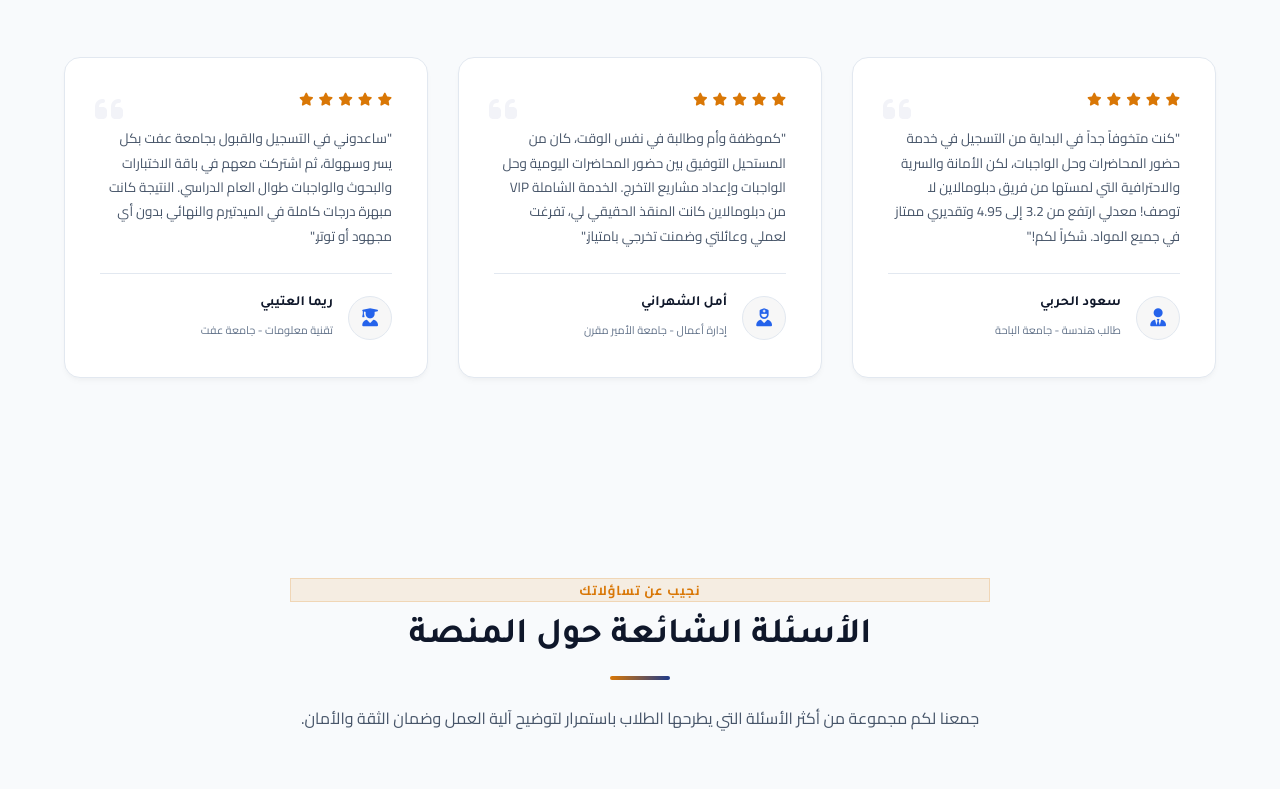
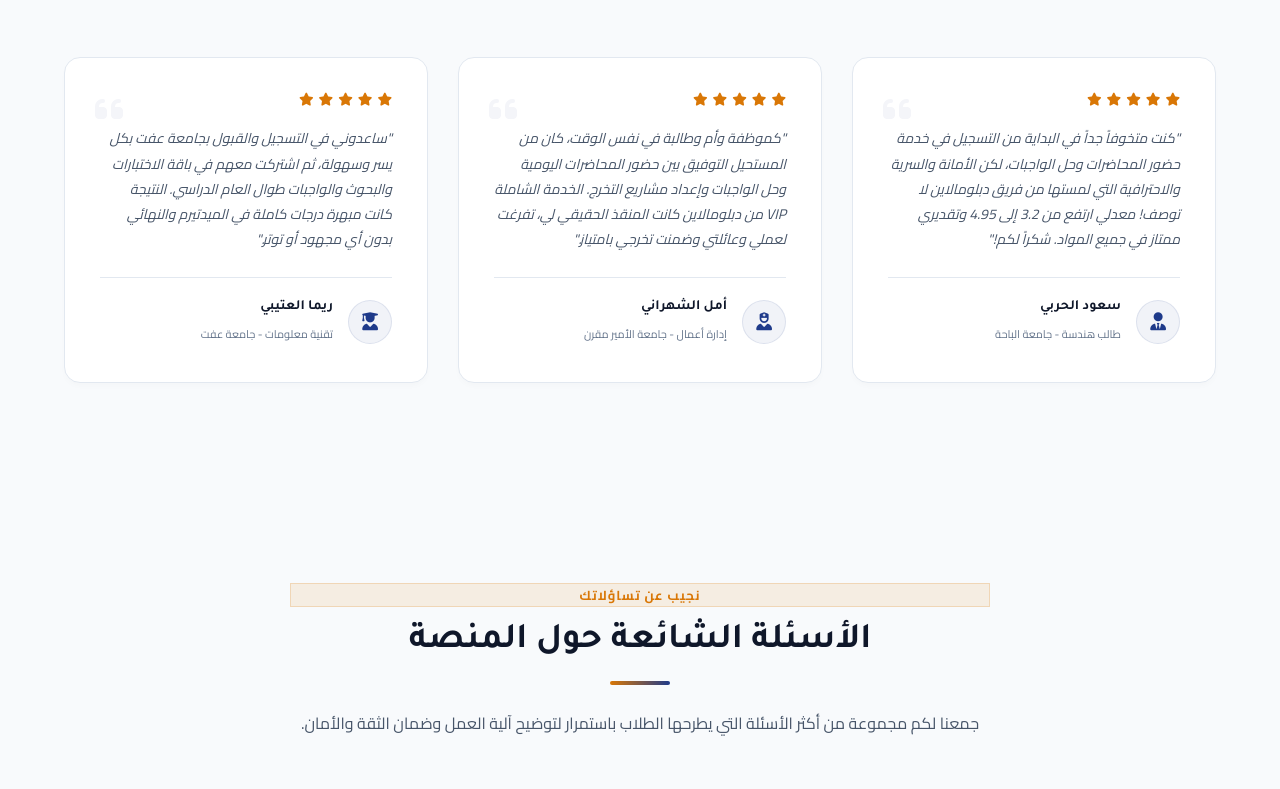
Before and after one commit to zyrozyro98/Moge, a plain HTML site: page index.html in a window 1280 px wide. Shown: the part 6388-7177 px from the top of the page. Drawn offline with Linux system fonts and the light colour scheme.

Commit message:
style: premium light mode visual adjustments for student reviews and testimonials section

```diff
--- a/style.css
+++ b/style.css
@@ -3184,3 +3184,42 @@ p {
     font-weight: 800 !important;
     box-shadow: 0 2px 8px rgba(217, 119, 6, 0.25) !important;
 }
+
+/* Student reviews light mode premium adjustments */
+.testimonial-card {
+    background: #ffffff !important;
+    border: 1px solid #e2e8f0 !important;
+    box-shadow: 0 4px 6px -1px rgba(0, 0, 0, 0.02) !important;
+    backdrop-filter: none !important;
+    border-radius: var(--radius-lg) !important;
+    transition: var(--transition-smooth) !important;
+}
+.testimonial-card:hover {
+    border-color: var(--primary) !important;
+    box-shadow: 0 12px 25px rgba(30, 58, 138, 0.06) !important;
+    transform: translateY(-6px) !important;
+}
+.quote-icon {
+    color: rgba(30, 58, 138, 0.05) !important; /* Elegant subtle watermark */
+}
+.testimonial-text {
+    color: #475569 !important;
+    font-size: 14px !important;
+    line-height: 1.8 !important;
+    font-style: italic !important;
+}
+.user-meta {
+    border-top: 1px solid #e2e8f0 !important;
+}
+.user-avatar-placeholder {
+    background: rgba(30, 58, 138, 0.06) !important;
+    color: var(--primary) !important;
+    border: 1px solid rgba(30, 58, 138, 0.1) !important;
+}
+.user-meta h5 {
+    color: #0f172a !important; /* Premium dark slate instead of invisible white */
+    font-weight: 700 !important;
+}
+.user-meta span {
+    color: #64748b !important;
+}
```
